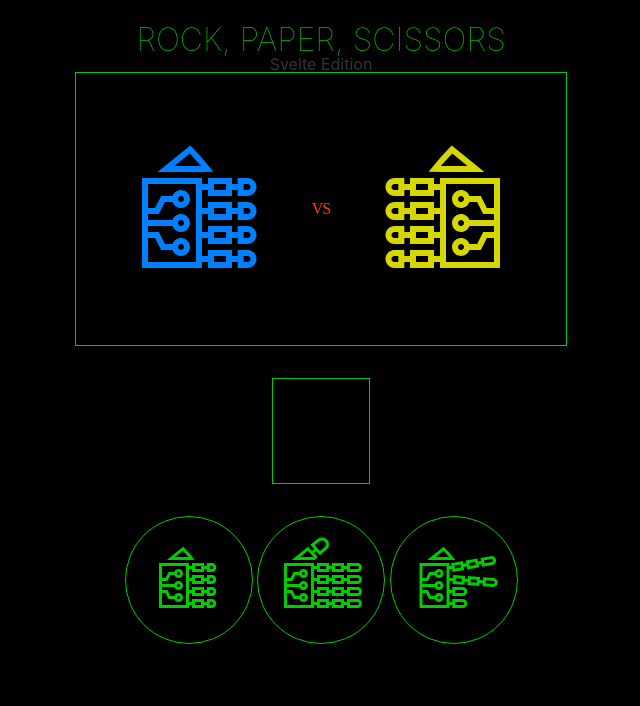
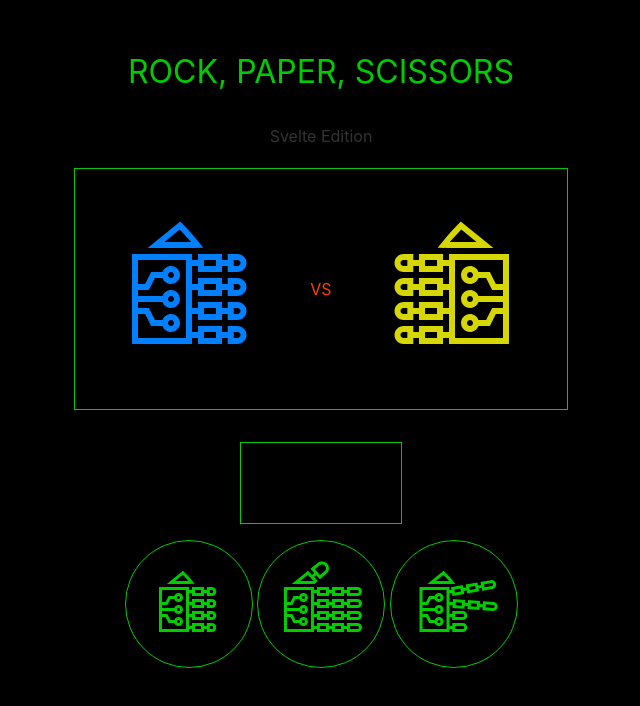
Before and after one commit to scrof90/rps-svelte, a Svelte app: page / in a window 1280 px wide. Shown: the top 706 px of the page, without its empty margins (319-959 px from the left). Built offline with nearby package versions, Linux system fonts and the light colour scheme; a web font is replaced by a local one.

Commit message:
Implement flexbox

```diff
--- a/public/global.css
+++ b/public/global.css
@@ -28,6 +28,7 @@
   margin: 0;
   padding: 8px;
   letter-spacing: -1;
+	line-height: 200%;
   box-sizing: border-box;
   font-family: "Perfect DOS VGA 437", -apple-system, BlinkMacSystemFont,
     "Segoe UI", Roboto, Oxygen-Sans, Ubuntu, Cantarell, "Helvetica Neue",
--- a/src/App.svelte
+++ b/src/App.svelte
@@ -53,7 +53,8 @@
   <h1>Rock, Paper, Scissors</h1>
   <p>Svelte Edition</p>
 
-  <div id="screen">
+  <div class="screen" id="gameScreen">
+
     <div>
       <svg class="play-icons" id="playerIcon">
         <desc>Robot hand by Eucalyp from the Noun Project</desc>
@@ -85,9 +86,11 @@
         </g>
       </svg>
     </div>
+
   </div>
 
   <div class="result-container">
+
     <div class="player-score">
       <span class="circle" />
       <span class="circle" />
@@ -102,9 +105,11 @@
         {/if}
       </div>
     </div>
+
   </div>
 
   <div id="buttonsContainer">
+
     <button id="rockButton" on:click={() => playRound("rock")}>
       <!-- <img id="rockIcon" src="/icons/r_rock.svg" alt="Robot hand by Eucalyp from the Noun Project"> -->
       <svg class="action-icons" id="rockIcon">
@@ -119,6 +124,7 @@
         </g>
       </svg>
     </button>
+
     <button id="paperButton" on:click={() => playRound("paper")}>
       <!-- <img id="paperIcon" src="/icons/r_paper.svg" alt="Robot hand by Eucalyp from the Noun Project"> -->
       <svg class="action-icons" id="paperIcon">
@@ -133,6 +139,7 @@
         </g>
       </svg>
     </button>
+
     <button id="scissorsButton" on:click={() => playRound("scissors")}>
       <!-- <img id="scissorsIcon" src="/icons/r_scissors.svg" alt="Robot hand by Eucalyp from the Noun Project"> -->
       <svg class="action-icons" id="scissorsIcon">
@@ -148,11 +155,17 @@
         </g>
       </svg>
     </button>
+
   </div>
+
 </main>
 
 <style>
   main {
+    display: flex;
+    flex-direction: column;
+    align-items: center;
+    justify-items: center;
     text-align: center;
     padding: 1em;
     max-width: 240px;
@@ -160,11 +173,10 @@
   }
 
   h1 {
-    /* 	color: #ff3e00; */
     color: hsl(120, 100%, 40%);
     text-transform: uppercase;
     font-size: 2em;
-    font-weight: 100;
+    margin: 1em 0;
   }
 
   @media (min-width: 640px) {
@@ -173,16 +185,19 @@
     }
   }
 
-  #screen {
+  .screen {
     display: flex;
     align-items: center;
     justify-content: space-evenly;
-    margin: 0 30%;
-    height: 15em;
     border: 1px;
     border-style: solid;
-    padding: 1em;
     border-color: hsl(120, 100%, 40%);
+    margin: 1em;
+  }
+
+  .screen#gameScreen {
+    width: 40%;
+    height: 15em;
   }
 
   svg.play-icons {
@@ -203,24 +218,17 @@
 
   .screen-text {
     color: hsl(15, 100%, 50%);
-    font-family: "Perfect DOS VGA 437", "Fixedsys";
     font-size: 1em;
-    letter-spacing: -1px;
     text-transform: uppercase;
   }
 
   #resultScreen {
-    margin: 2em 46%;
-    height: 5.5em;
-    border: 1px;
-    border-style: solid;
-    padding: 0.5em;
-    border-color: hsl(120, 100%, 40%);
+    width: 10em;
+    height: 5em;
   }
 
   .screen-text#result {
     font-size: 0.8em;
-    line-height: 200%;
   }
 
   svg.action-icons {
```
Also changed, not shown: public/build/bundle.css, public/build/bundle.js, 1 other file (tests, documents, lock files or other folders).
